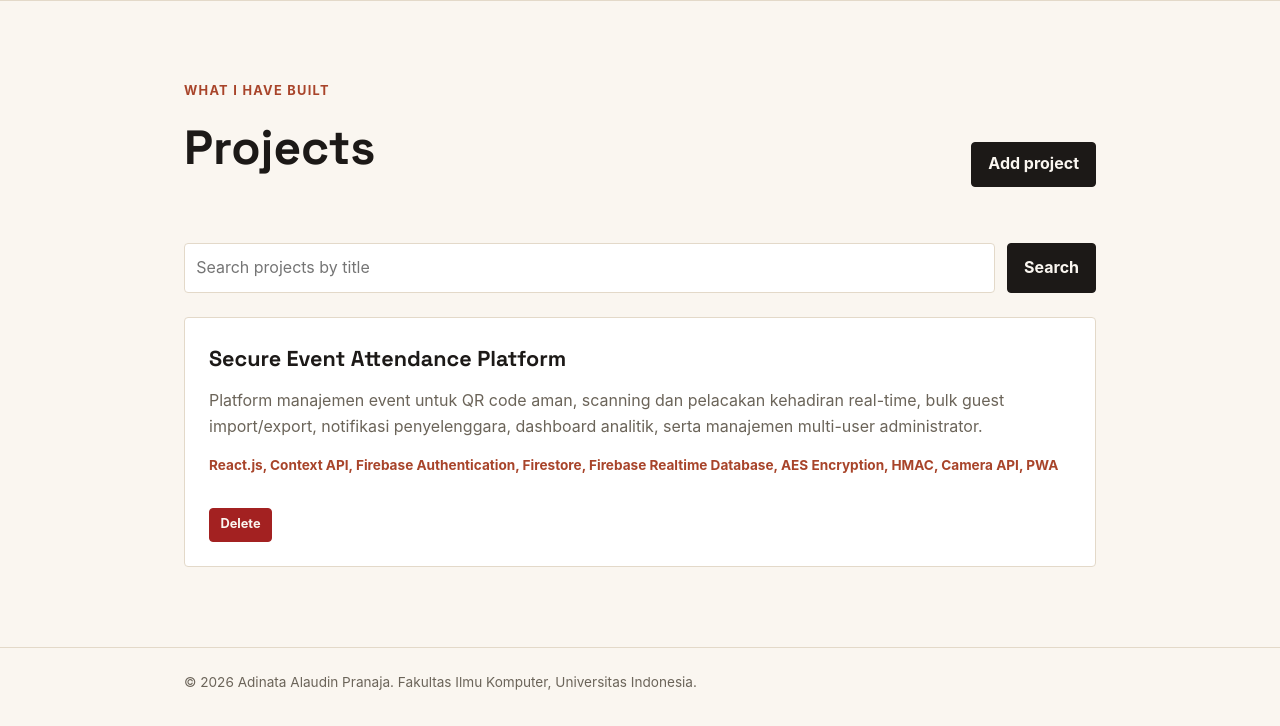
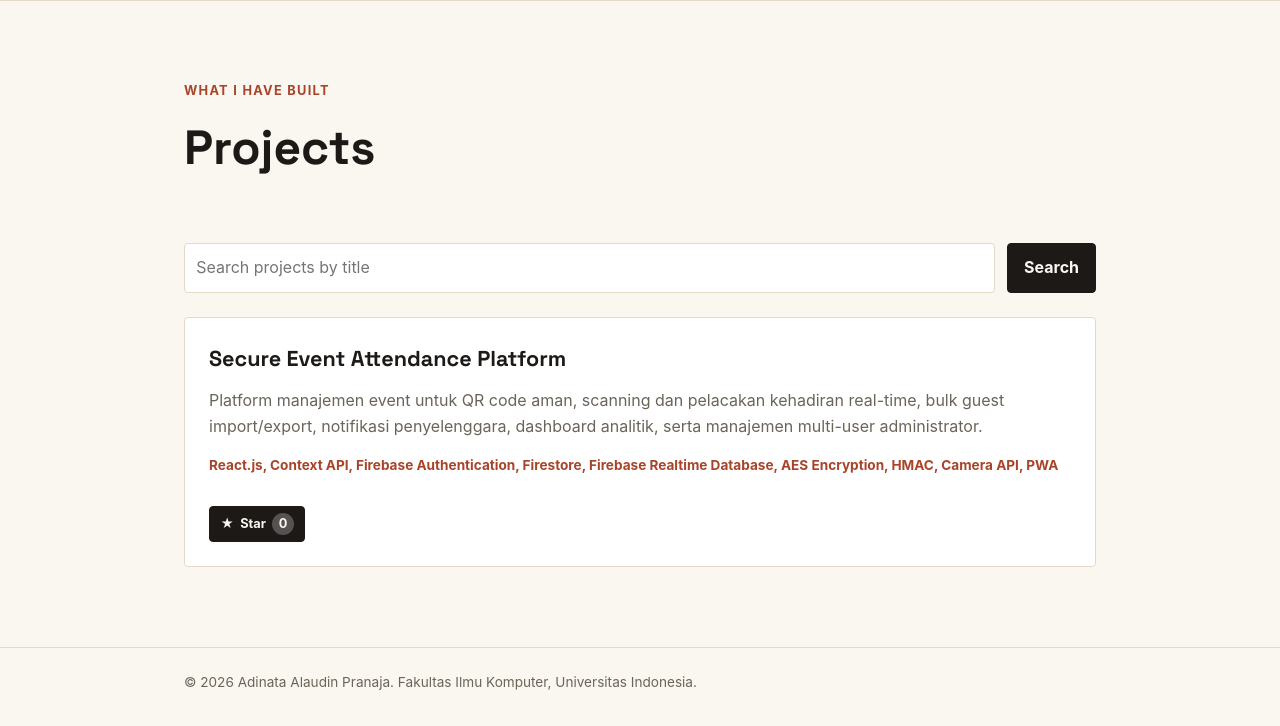
Before and after one commit to adinatapranaja/myportofolio, a Django app: page /projects/ in a window 1280 px wide. Shown: the part 74-800 px from the top of the page. Run offline with Django 5.2, Linux system fonts and the light colour scheme; data comes from the database, SQL or seed files in the repository; data that the repository does not hold is empty.

Commit message:
add project authorization and stars

```diff
--- a/main/models.py
+++ b/main/models.py
@@ -1,5 +1,6 @@
 import uuid
 
+from django.contrib.auth.models import User
 from django.db import models
 
 
@@ -40,6 +41,11 @@ class Project(models.Model):
     technologies = models.CharField(max_length=255)
     project_url = models.URLField(blank=True)
     repository_url = models.URLField(blank=True)
+    starred_by = models.ManyToManyField(
+        User,
+        related_name='starred_projects',
+        blank=True,
+    )
 
     def __str__(self):
         return self.title
--- a/main/urls.py
+++ b/main/urls.py
@@ -14,6 +14,7 @@ from main.views import (
     show_experience,
     show_main,
     show_projects,
+    toggle_star,
 )
 
 app_name = 'main'
@@ -48,4 +49,9 @@ urlpatterns = [
         delete_project,
         name='delete_project',
     ),
+    path(
+        'projects/<uuid:project_id>/star/',
+        toggle_star,
+        name='toggle_star',
+    ),
 ]
--- a/main/views.py
+++ b/main/views.py
@@ -1,7 +1,9 @@
 from django.contrib import messages
 from django.contrib.auth import login, logout
+from django.contrib.auth.decorators import login_required
 from django.contrib.auth.forms import AuthenticationForm
 from django.contrib.auth.forms import UserCreationForm
+from django.core.exceptions import PermissionDenied
 from django.core import serializers
 from django.http import HttpResponse
 from django.shortcuts import get_object_or_404, redirect, render
@@ -159,7 +161,11 @@ def show_projects(request):
     return render(request, 'projects.html', context)
 
 
+@login_required(login_url='/login/')
 def create_project(request):
+    if not request.user.is_superuser:
+        raise PermissionDenied
+
     if request.method == 'POST':
         form = ProjectForm(request.POST)
         if form.is_valid():
@@ -182,14 +188,35 @@ def get_projects_json(request):
     if title_query:
         projects = projects.filter(title__icontains=title_query)
 
-    projects_json = serializers.serialize('json', projects)
+    projects_json = serializers.serialize(
+        'json',
+        projects,
+        use_natural_foreign_keys=True,
+    )
     return HttpResponse(projects_json, content_type='application/json')
 
 
+@login_required(login_url='/login/')
 def delete_project(request, project_id):
+    if not request.user.is_superuser:
+        raise PermissionDenied
+
     project = get_object_or_404(Project, pk=project_id)
 
     if request.method == 'POST':
         project.delete()
 
     return redirect('main:show_projects')
+
+
+@login_required(login_url='/login/')
+def toggle_star(request, project_id):
+    project = get_object_or_404(Project, pk=project_id)
+
+    if request.method == 'POST':
+        if request.user in project.starred_by.all():
+            project.starred_by.remove(request.user)
+        else:
+            project.starred_by.add(request.user)
+
+    return redirect('main:show_projects')
--- a/static/css/style.css
+++ b/static/css/style.css
@@ -113,6 +113,28 @@ h1, .brand {
 
 .button-small {
     padding: 0.35rem 0.65rem;
+    font-size: 0.8rem;
+}
+
+.star-form {
+    display: inline;
+}
+
+.button-star {
+    display: inline-flex;
+    align-items: center;
+    gap: 0.4rem;
+}
+
+.button-star.is-starred {
+    background: var(--accent);
+    border-color: var(--accent);
+}
+
+.star-count {
+    padding: 0.05rem 0.4rem;
+    border-radius: 999px;
+    background: rgba(255, 255, 255, 0.25);
     font-size: 0.8rem;
 }
 
--- /dev/null
+++ b/templates/components/project_star.html
@@ -0,0 +1,12 @@
+<form method="post" action="{% url 'main:toggle_star' project.id %}" class="star-form">
+    {% csrf_token %}
+    <button
+        type="submit"
+        class="button button-small button-star{% if user in project.starred_by.all %} is-starred{% endif %}"
+        title="{% if project.starred_by.all %}Starred by {{ project.starred_by.all|join:', ' }}{% else %}Be the first to star{% endif %}"
+    >
+        <span aria-hidden="true">★</span>
+        {% if user in project.starred_by.all %}Unstar{% else %}Star{% endif %}
+        <span class="star-count">{{ project.starred_by.count }}</span>
+    </button>
+</form>
--- a/templates/projects.html
+++ b/templates/projects.html
@@ -11,7 +11,9 @@
                 <p class="section-kicker">What I have built</p>
                 <div class="project-header">
                     <h1 id="projects-title">Projects</h1>
-                    <a class="button" href="{% url 'main:create_project' %}">Add project</a>
+                    {% if user.is_superuser %}
+                        <a class="button" href="{% url 'main:create_project' %}">Add project</a>
+                    {% endif %}
                 </div>
                 <form method="get" action="{% url 'main:show_projects' %}" class="project-search">
                     <label class="visually-hidden" for="project-title-search">Search projects by title</label>
@@ -37,7 +39,10 @@
                                 {% if project.repository_url %}
                                     <a href="{{ project.repository_url }}">Repository</a>
                                 {% endif %}
-                                {% include "components/project_delete_modal.html" with project=project %}
+                                {% include "components/project_star.html" with project=project %}
+                                {% if user.is_superuser %}
+                                    {% include "components/project_delete_modal.html" with project=project %}
+                                {% endif %}
                             </div>
                         </article>
                     {% empty %}
```
Also changed, not shown: main/tests.py (+61 -0 lines), main/migrations/0004_project_starred_by.py (added).
